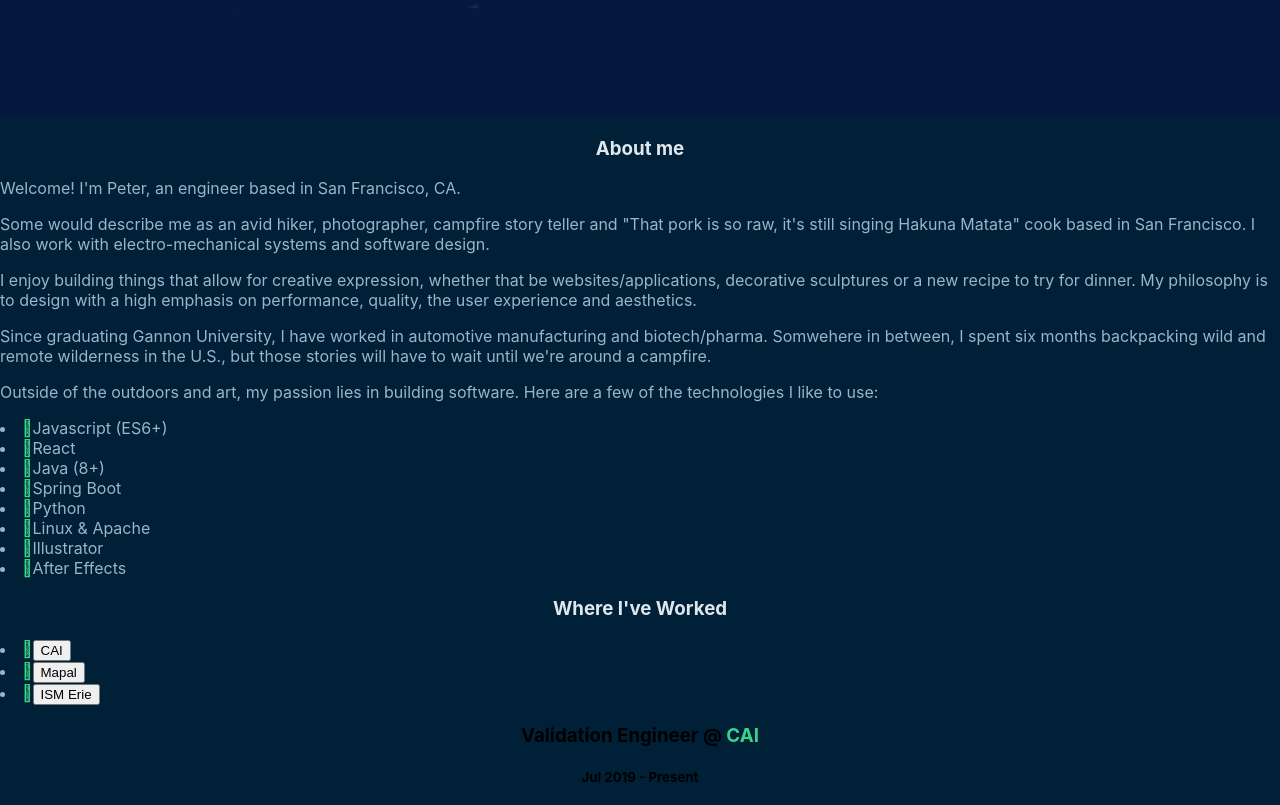
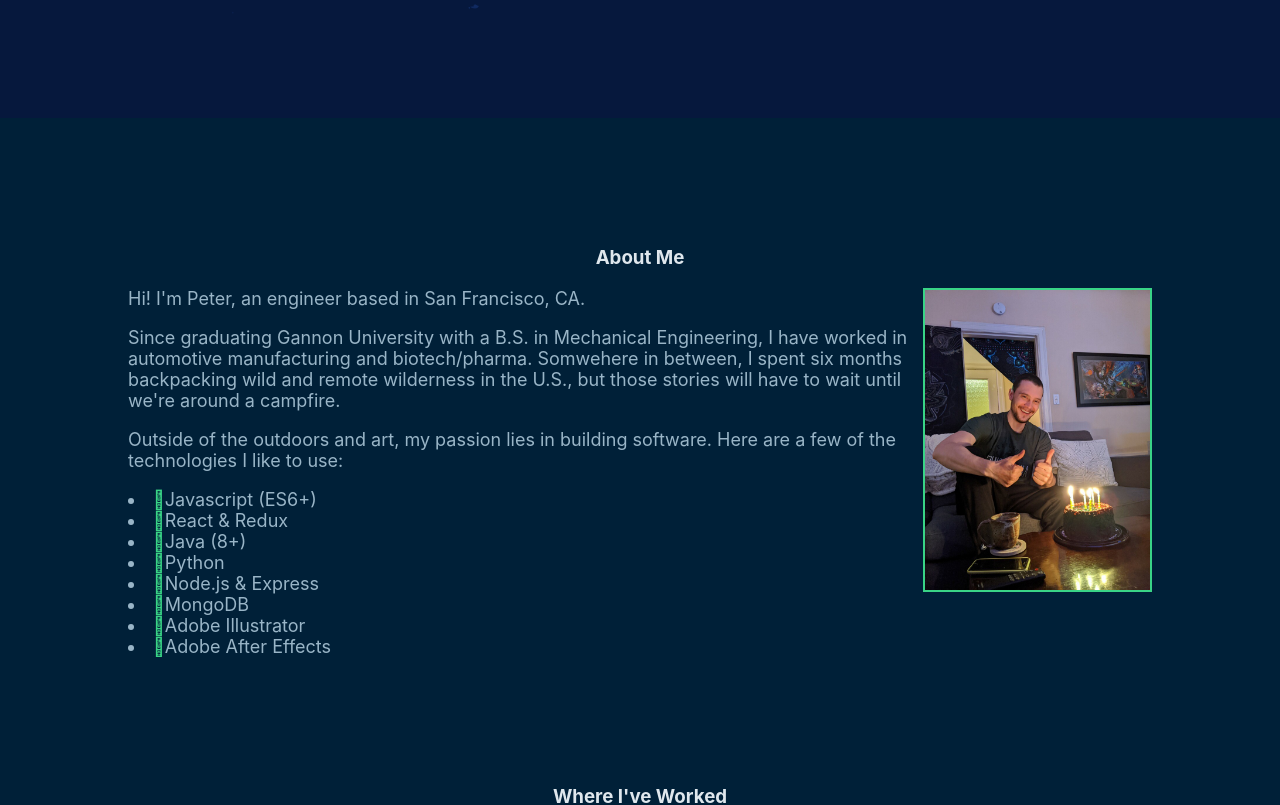
Before and after one commit to pmulard/My-Website, a React (Create React App) app: page / in a window 1280 px wide. Shown: the part 682-1487 px from the top of the page. Built offline with nearby package versions, Linux system fonts and the light colour scheme.

Commit message:
add styling and profile photo; remove unused fireflies functions; trimmed text

```diff
--- a/src/App.css
+++ b/src/App.css
@@ -20,6 +20,10 @@
 
 #content-container {
   justify-content: center;
+}
+
+#about-container, #career-container, #projects-container, #photography-container, #contact-container {
+  margin: 10vw;
 }
 
 #intro-container {
@@ -45,6 +49,18 @@
       #intro-button:hover {
 
       }
+
+
+#profile-picture {
+  float: right;
+  height: 300px;
+  width: auto;
+  border: 2px solid #39d486;
+}
+
+#about-paragraph-container {
+  margin-right: 50px;
+}
 
 /* #fireflies-container {
   height: 20vh;
@@ -72,6 +88,7 @@ html {
 p, li {
   color: #99b5c7;
   text-align: left;
+  font-size: 18px;
 }
 
 li::before {
--- a/src/App.js
+++ b/src/App.js
@@ -12,27 +12,26 @@ function App() {
         <div id="content-container" class="container">
           <div id="intro-container" class="row">
             <div id="intro-button" class="button">
-                <a href="#about-container">Let's dive in</a>
+                <a href="#about-container">Learn more</a>
             </div>
           </div>
           <div id="about-container">
-            <h3 class="heading">About me</h3>
+            <h3 class="heading">About Me</h3>
+            <img src="profilePicture.jpg" id="profile-picture"></img>
             <div id="about-paragraph-container">
-              <p>Welcome! I'm Peter, an engineer based in San Francisco, CA.</p>
-              <p>Some would describe me as an avid hiker, photographer, campfire story teller and "That pork is so raw, it's still singing Hakuna Matata" cook based in San Francisco. I also work with electro-mechanical systems and software design.</p>
-              <p>I enjoy building things that allow for creative expression, whether that be websites/applications, decorative sculptures or a new recipe to try for dinner. My philosophy is to design with a high emphasis on performance, quality, the user experience and aesthetics.</p>
-              <p>Since graduating Gannon University, I have worked in automotive manufacturing and biotech/pharma. Somwehere in between, I spent six months backpacking wild and remote wilderness in the U.S., but those stories will have to wait until we're around a campfire.</p>
+              <p>Hi! I'm Peter, an engineer based in San Francisco, CA.</p>
+              <p>Since graduating Gannon University with a B.S. in Mechanical Engineering, I have worked in automotive manufacturing and biotech/pharma. Somwehere in between, I spent six months backpacking wild and remote wilderness in the U.S., but those stories will have to wait until we're around a campfire.</p>
               <p>Outside of the outdoors and art, my passion lies in building software. Here are a few of the technologies I like to use:</p>
             </div>
             <div id="about-skills-container">
               <li>Javascript (ES6+)</li>
-              <li>React</li>
+              <li>React & Redux</li>
               <li>Java (8+)</li>
-              <li>Spring Boot</li>
               <li>Python</li>
-              <li>Linux & Apache</li>
-              <li>Illustrator</li>
-              <li>After Effects</li>
+              <li>Node.js & Express</li>
+              <li>MongoDB</li>
+              <li>Adobe Illustrator</li>
+              <li>Adobe After Effects</li>
             </div>
             <div id="about-photo-container">
               <a href="" id="about-photo-element"></a>
@@ -93,7 +92,7 @@ function App() {
               </div>
               <div id="career-panel-02">
                 <h3 class="career-panel-titleCompany">
-                  <span>Engineering Technician</span>
+                  <span>Mechanical Engineer</span>
                   <span>
                     <span>&nbsp;@&nbsp;</span>
                     <a href="" class="career-panel-companyLink">ISM Erie</a>
@@ -111,7 +110,7 @@ function App() {
             </div>
           </div>
           <div id="projects-container">
-            <h3 class="heading">Software I've built</h3>
+            <h3 class="heading">Software I've Built</h3>
             <div>
               <div id="project-01">
                 <h5 class="project-name">Sorting Algorithm Visualizer</h5>
@@ -165,7 +164,7 @@ function App() {
           </div>
           <div id="contact-container">
             <h3 class="heading">Let's Connect</h3>
-            <p>I am currently looking for new opportunities in software development and would be happy to chat about a potential fit. Whether you would like to discuess business, have some question or just want to say hi, feel free to reach out!</p>
+            <p>I am currently looking for new opportunities in software development and would be happy to chat about a potential fit. Whether you would like to discuess business, have some questions or just want to say hi, feel free to reach out!</p>
             <div id="contact-button">Say Hello</div>
           </div>
         </div>
@@ -174,51 +173,4 @@ function App() {
   );
 }
 
-
-/*
-a Pen by DIACO : twitter.com/Diaco_ml || codepen.io/MAW
-powered by GSAP : https://www.greensock.com/
-*/
-const fireflies = () => {
-
-  var total=40,
-    container=document.getElementById('fireflies-container'),
-    w=window.innerWidth,
-    h=window.innerHeight,
-    Tweens=[],
-    SPs=1;
-
-  for (var i=total;i--;){
-    var Div=document.createElement('div');
-    gsap.set(Div,{attr:{class:'dot'},x:R(w),y:R(h),opacity:0});
-    container.appendChild(Div);	Anim(Div);	Tweens.push(Div);
-  };
-
-  function Anim(elm){
-    elm.Tween=gsap.to(elm,R(20)+10,{bezier:{values:[{x:R(w),y:R(h)},{x:R(w),y:R(h)}]},opacity:R(1),scale:R(1)+0.5,delay:R(2),onComplete:Anim,onCompleteParams:[elm]})
-  };
-
-  for(var i=total;i--;){
-    Tweens[i].Tween.play()};
-
-  window.addEventListener("resize", resize);
-
-  function R(max){return Math.random()*max};
-
-  function resize() {
-
-    w = window.innerWidth;
-    h = window.innerHeight;
-
-    for (var i = 0; i < total; i++) {
-
-      var fireFly = Tweens[i];
-
-      gsap.killTweensOf(fireFly);
-
-      Anim(fireFly);
-    }
-  }
-}
-
 export default App;
```
Also changed, not shown: public/profilePicture.JPG (added).
